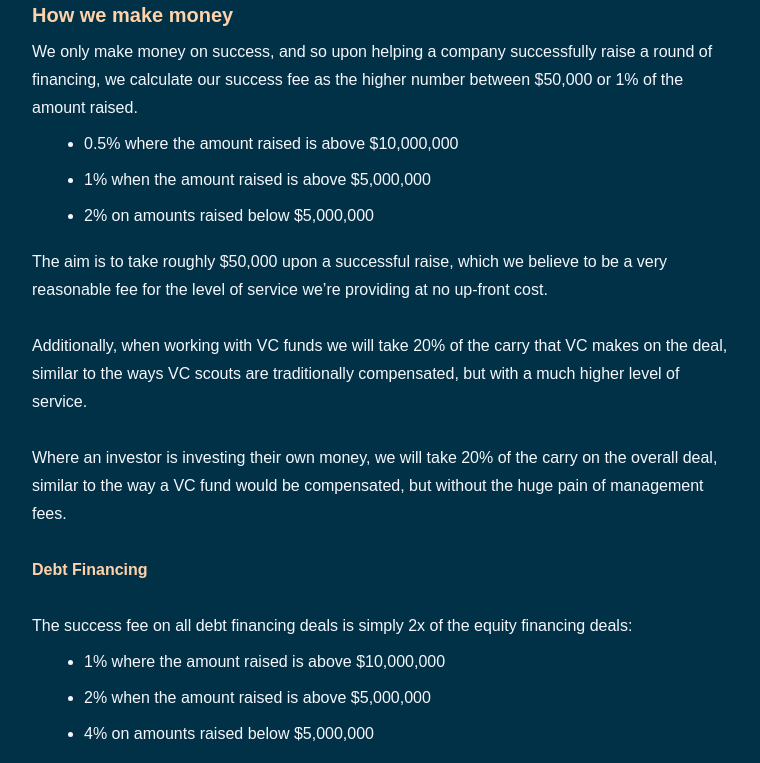
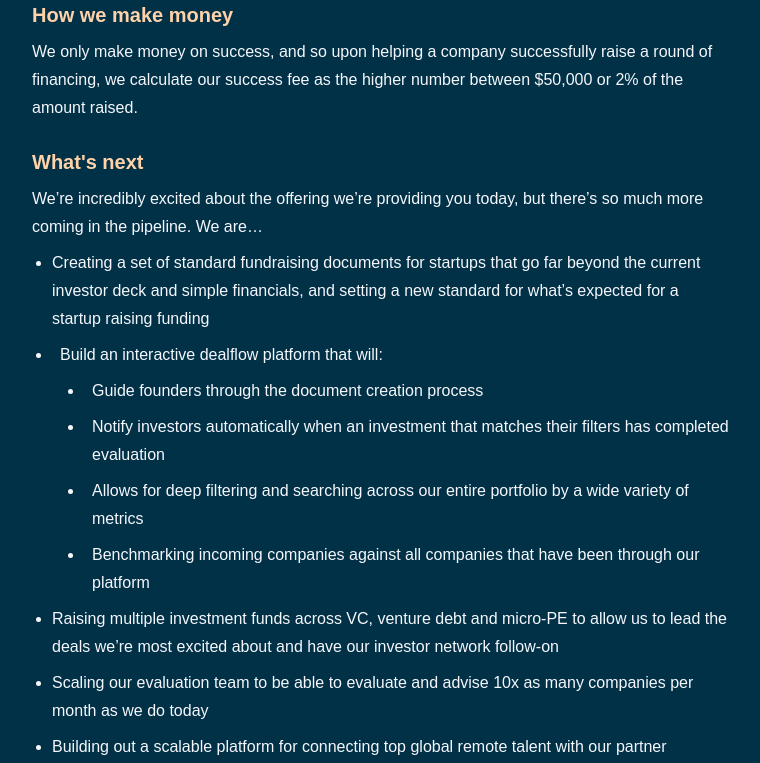
Before and after one commit to imaan/mv.webflow, a plain HTML site: page thesis.html in a window 1280 px wide. Shown: the part 4331-5094 px from the top of the page, without its empty margins (158-918 px from the left). Drawn offline with nearby package versions, Linux system fonts and the light colour scheme; a script that the page names is missing.

Commit message:
copy edit pt 2 - missed some

```diff
--- a/thesis.html
+++ b/thesis.html
@@ -120,19 +120,7 @@
       </ul>
       <p class="thesis-text">Additionally, we will be working with companies directly through our ‘Path toCapital’ program to increase our TAM, which is the total number of companies that pass our evaluation model, thus increasing your deal flow further.<br></p>
       <h2 class="thesis-heading-2">How we make money</h2>
-      <p class="thesis-text">We only make money on success, and so upon helping a company successfully raise a round of financing, we calculate our success fee as the higher number between $50,000 or 1% of the amount raised.</p>
-      <ul role="list" class="microlist">
-        <li class="thesis-text">0.5% where the amount raised is above $10,000,000<br></li>
-        <li class="thesis-text">1% when the amount raised is above $5,000,000<br></li>
-        <li class="thesis-text">2% on amounts raised below $5,000,000<br></li>
-      </ul>
-      <p class="thesis-text">The aim is to take roughly $50,000 upon a successful raise, which we believe to be a very reasonable fee for the level of service we’re providing at no up-front cost.<br><br>Additionally, when working with VC funds we will take 20% of the carry that VC makes on the deal, similar to the ways VC scouts are traditionally compensated, but with a much higher level of service.<br><br>Where an investor is investing their own money, we will take 20% of the carry on the overall deal, similar to the way a VC fund would be compensated, but without the huge pain of management fees.<br><br><span class="thesis-text-bold">Debt Financing <br></span><br>The success fee on all debt financing deals is simply 2x of the equity financing deals:</p>
-      <ul role="list" class="microlist">
-        <li class="thesis-text">1% where the amount raised is above $10,000,000<br></li>
-        <li class="thesis-text">2% when the amount raised is above $5,000,000<br></li>
-        <li class="thesis-text">4% on amounts raised below $5,000,000<br></li>
-      </ul>
-      <p class="thesis-text">The reason we take a higher success fee on debt deals is that unlike the equity financing model, in place of a carry structure, we will take a warrant on the deal that allows us to invest in their next round of qualified financing equal to the amount we helped them to raise.<br><br>We take no money out of the back-end of the deal, we simply use this as an opportunity to provide us great avenues to invest in companies with the fund we raise and validate high quality deal flow to fund LPs.<br><br><span class="thesis-text-bold">Micro-PE Acquisitions<br></span><br>Micro PE acquisitions fee structured will be designed on a deal-by-deal basis, as the majority of these deals will involve significant and bespoke involvement from Modules Ventures as an ongoing operational partner.</p>
+      <p class="thesis-text">We only make money on success, and so upon helping a company successfully raise a round of financing, we calculate our success fee as the higher number between $50,000 or 2% of the amount raised.</p>
       <h2 class="thesis-heading-2">What&#x27;s next</h2>
       <p class="thesis-text">We’re incredibly excited about the offering we’re providing you today, but there’s so much more coming in the pipeline. We are…</p>
       <ul role="list" class="list">
```
